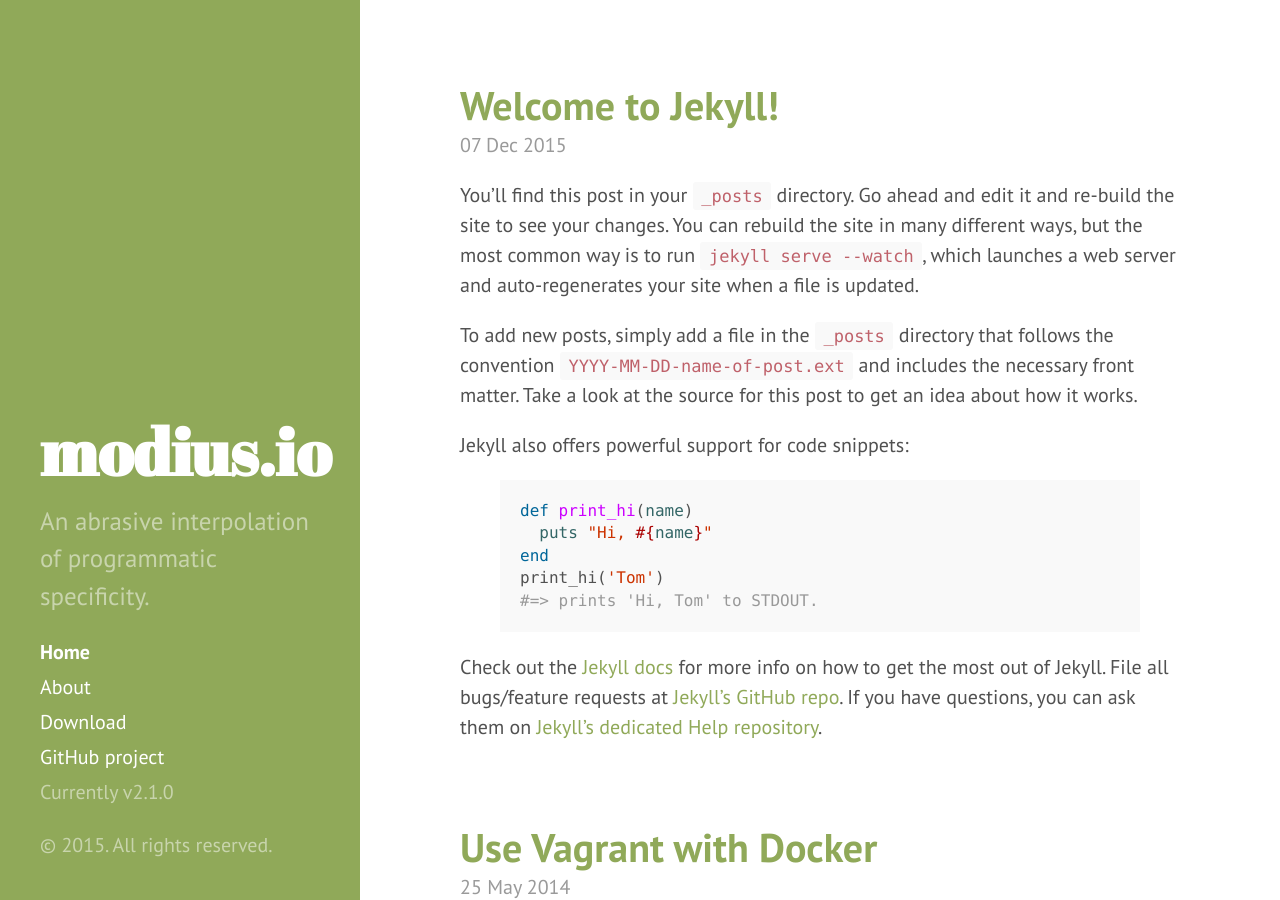
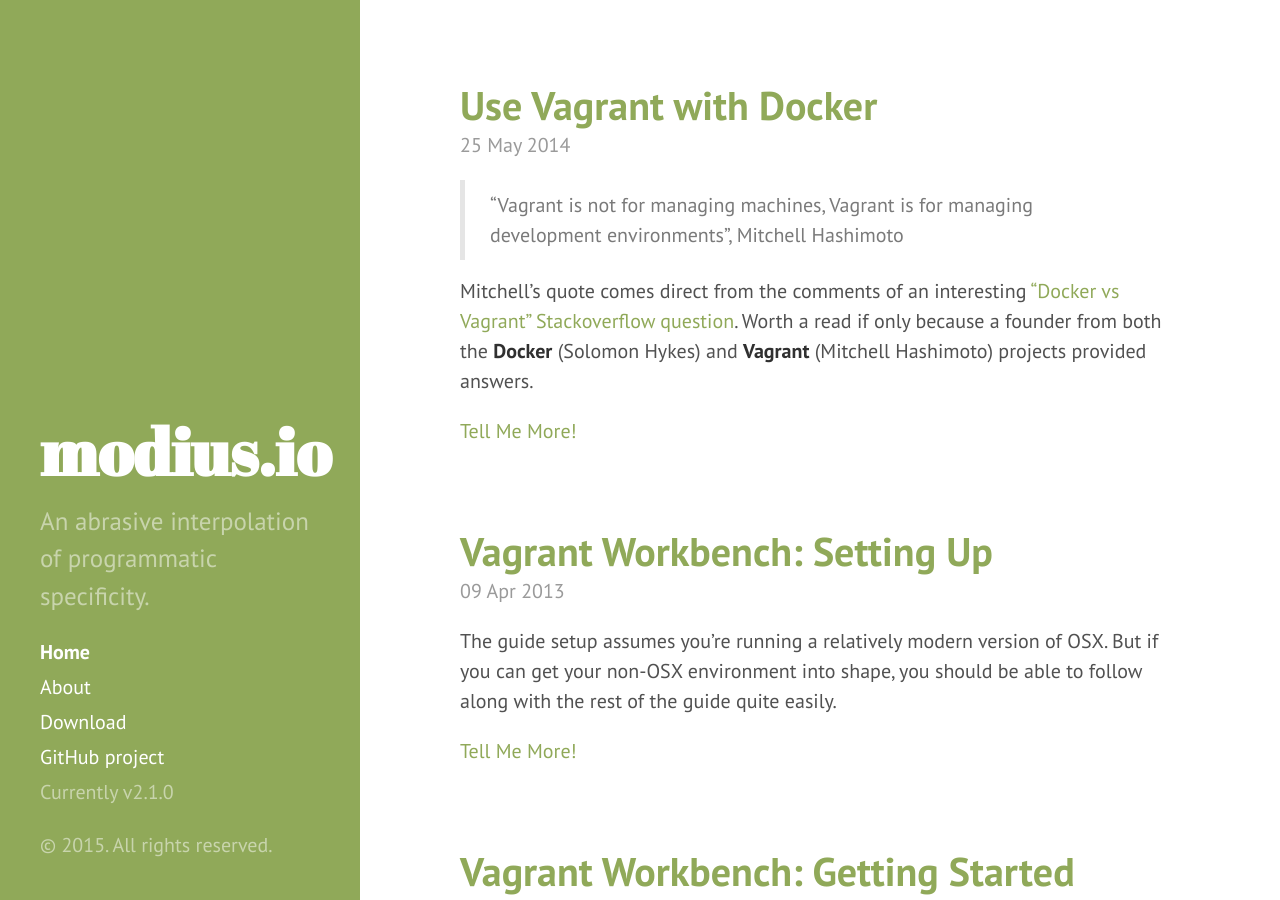
Before and after one commit to modius/modius.github.io, a Jekyll site: the page built from index.html, in a window 1280 px wide and 900 px high. Built offline with Jekyll 4.4.1, drawn with Linux system fonts in a browser that asks for light colours; Markdown is read by kramdown in place of the engine named in the settings; the list of posts is cut into pages by our own code; some of the changed text lies outside the part shown.

Commit message:
Fix posts; post migration

```diff
--- a/_posts/2015-12-07-welcome-to-jekyll.md
+++ /dev/null
@@ -1,25 +0,0 @@
----
-layout: post
-title:  "Welcome to Jekyll!"
-date:   2015-12-07 18:19:25
-categories: jekyll update
----
-You’ll find this post in your `_posts` directory. Go ahead and edit it and re-build the site to see your changes. You can rebuild the site in many different ways, but the most common way is to run `jekyll serve --watch`, which launches a web server and auto-regenerates your site when a file is updated.
-
-To add new posts, simply add a file in the `_posts` directory that follows the convention `YYYY-MM-DD-name-of-post.ext` and includes the necessary front matter. Take a look at the source for this post to get an idea about how it works.
-
-Jekyll also offers powerful support for code snippets:
-
-{% highlight ruby %}
-def print_hi(name)
-  puts "Hi, #{name}"
-end
-print_hi('Tom')
-#=> prints 'Hi, Tom' to STDOUT.
-{% endhighlight %}
-
-Check out the [Jekyll docs][jekyll] for more info on how to get the most out of Jekyll. File all bugs/feature requests at [Jekyll’s GitHub repo][jekyll-gh]. If you have questions, you can ask them on [Jekyll’s dedicated Help repository][jekyll-help].
-
-[jekyll]:      http://jekyllrb.com
-[jekyll-gh]:   https://github.com/jekyll/jekyll
-[jekyll-help]: https://github.com/jekyll/jekyll-help
```
Also changed, not shown: _posts/2013-04-06-setting-up-an-existing-octopress-blog.md (+6 -8 lines).
